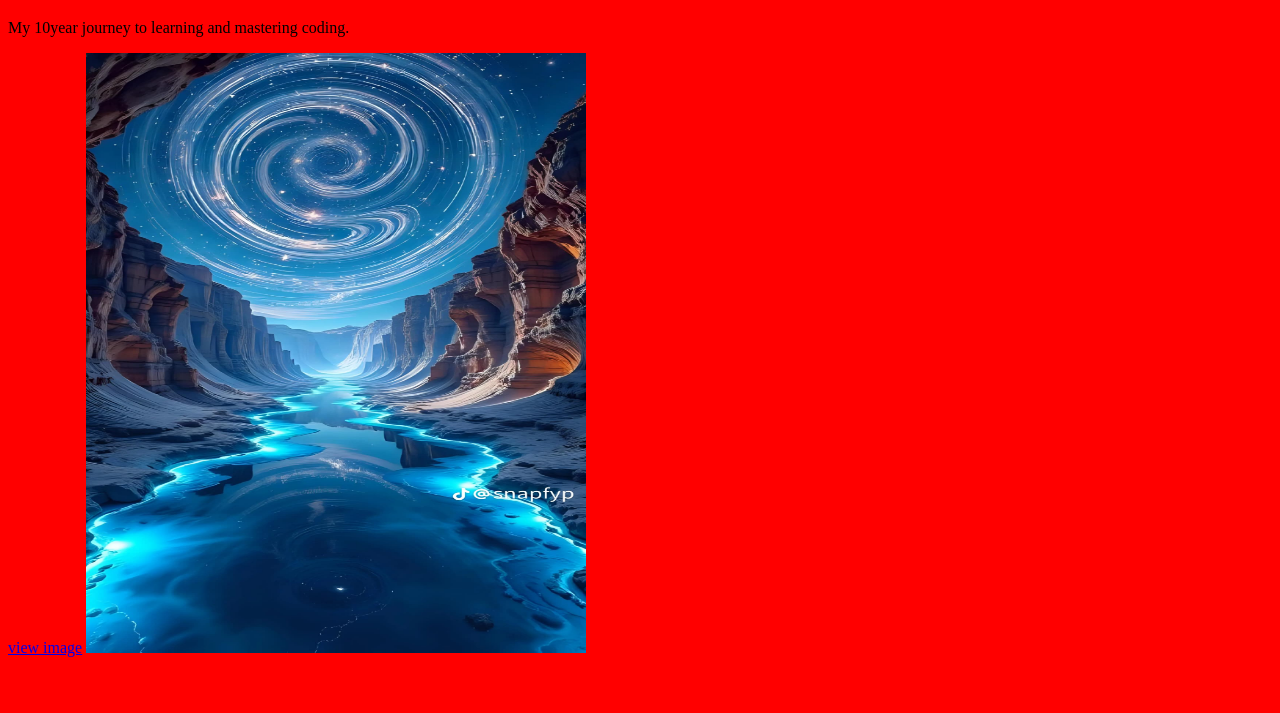
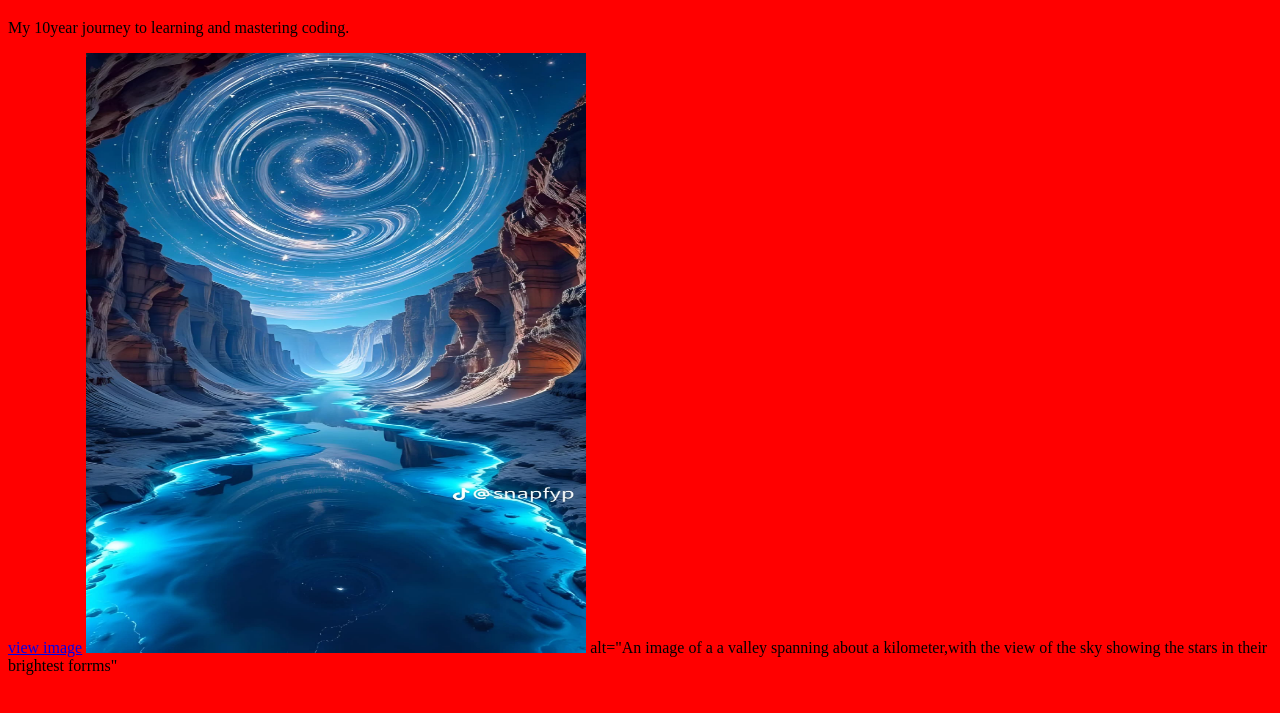
Before and after one commit to SethM28/Superhighfrontpage, a plain HTML site: page index.html in a window 1280 px wide. Shown: the part 61-774 px from the top of the page. Drawn offline with Linux system fonts and the light colour scheme.

Commit message:
Update index.html

```diff
--- a/index.html
+++ b/index.html
@@ -13,7 +13,7 @@
 <a href="https://ibb.co/zVknG4n8">view image</a>
 
 <img src="gallaxy.jpg" width="500" height="600">
-
+alt="An image of a a valley spanning about a kilometer,with the view of the sky showing the stars in their brightest forrms"
 
 </body>
 </html>
```
